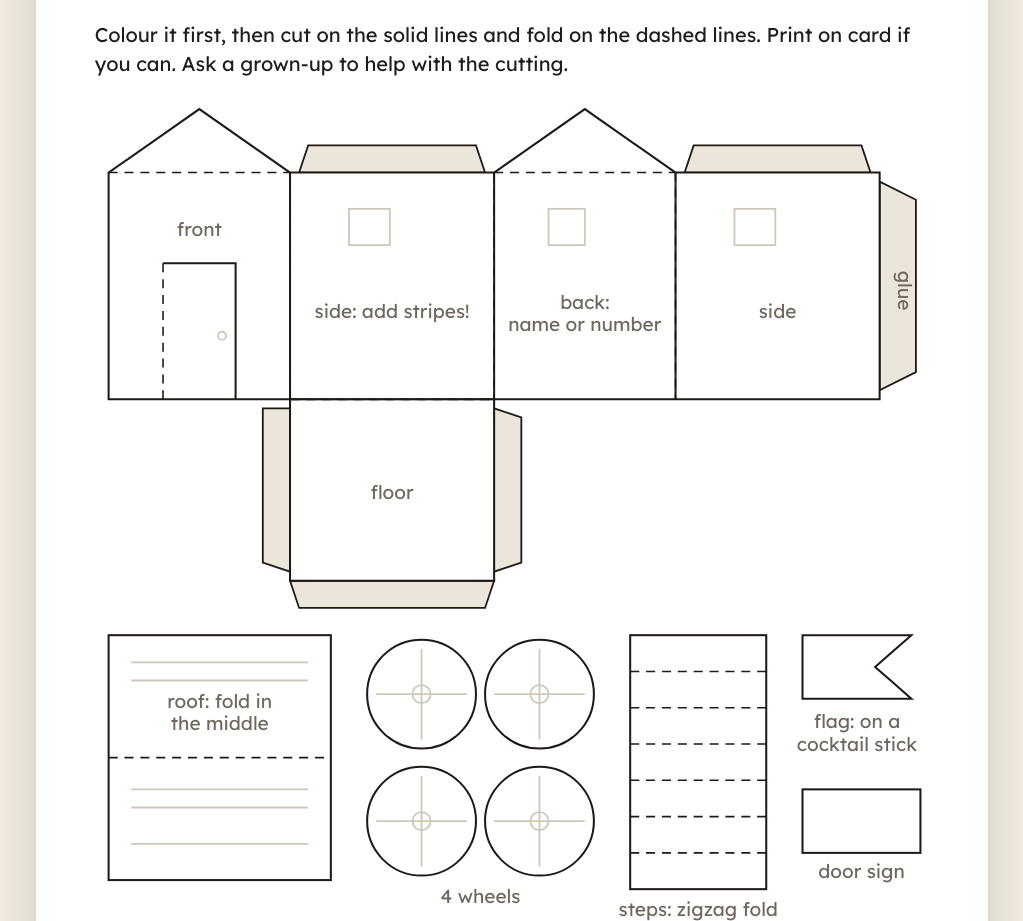
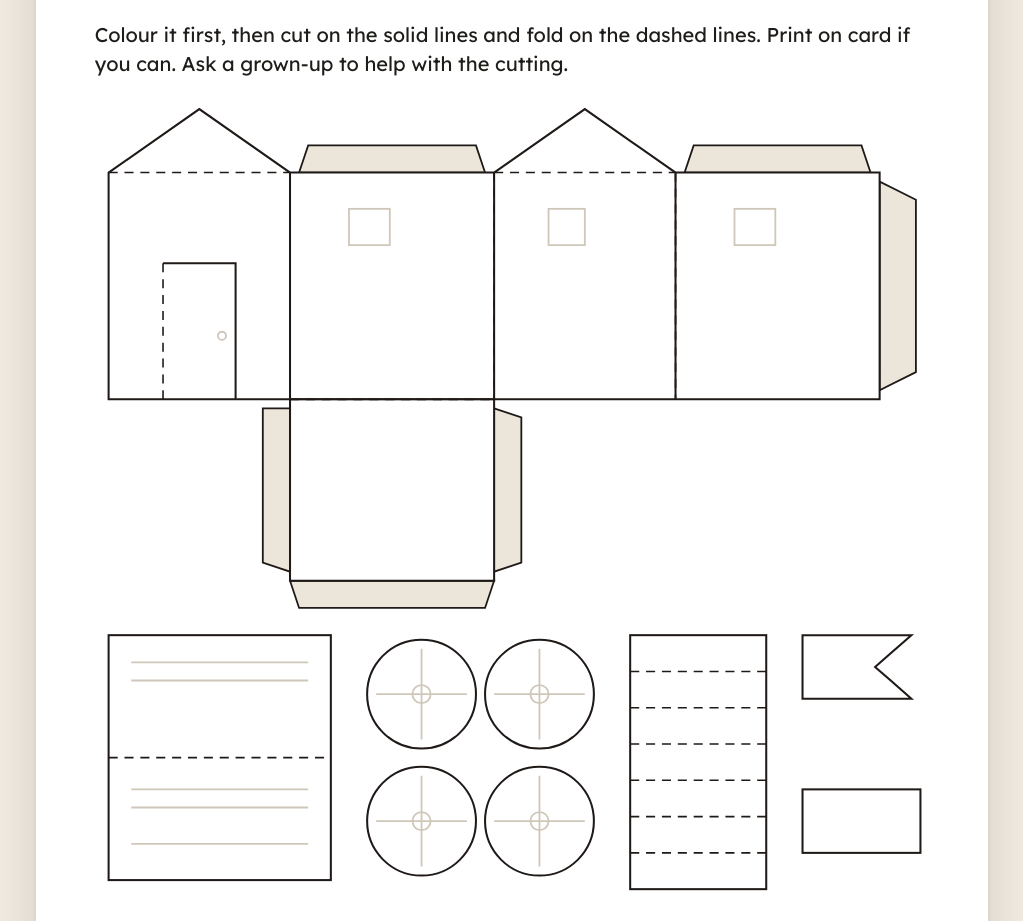
Before and after one commit to philhandley/astra-victorians, a plain HTML site: page sheets/bathing-machine.html in a window 1280 px wide. Shown: the part 4345-5266 px from the top of the page, without its empty margins (128-1151 px from the left). Drawn offline with Linux system fonts and the light colour scheme; a web font is replaced by a local one.

Commit message:
Bathing machine model: no words printed on the net

```diff
--- a/sheets/bathing-machine.html
+++ b/sheets/bathing-machine.html
@@ -232,31 +232,17 @@
       <circle class="dec" cx="28" cy="52" r="0.9"/>
       <rect class="dec" x="56" y="24" width="9" height="8"/><rect class="dec" x="141" y="24" width="9" height="8"/>
       <rect class="dec" x="100" y="24" width="8" height="8"/>
-      <text class="lbl" x="23" y="30" text-anchor="middle">front</text>
-      <text class="lbl" x="65.5" y="48" text-anchor="middle">side: add stripes!</text>
-      <text class="lbl" x="108" y="46" text-anchor="middle">back:</text>
-      <text class="lbl" x="108" y="51" text-anchor="middle">name or number</text>
-      <text class="lbl" x="150.5" y="48" text-anchor="middle">side</text>
-      <text class="lbl" x="65.5" y="88" text-anchor="middle">floor</text>
-      <text class="lbl" x="177" y="42" text-anchor="middle" transform="rotate(90 177 42)">glue</text>
       <rect class="c" x="3" y="118" width="49" height="54"/>
       <path class="f" d="M3 145 L52 145"/>
-      <text class="lbl" x="27.5" y="134" text-anchor="middle">roof: fold in</text>
-      <text class="lbl" x="27.5" y="139" text-anchor="middle">the middle</text>
       <path class="dec" d="M8 124 L47 124 M8 128 L47 128 M8 152 L47 152 M8 156 L47 156 M8 164 L47 164"/>
       <circle class="c" cx="72" cy="131" r="12"/><circle class="c" cx="98" cy="131" r="12"/>
       <circle class="c" cx="72" cy="159" r="12"/><circle class="c" cx="98" cy="159" r="12"/>
       <circle class="dec" cx="72" cy="131" r="2"/><circle class="dec" cx="98" cy="131" r="2"/><circle class="dec" cx="72" cy="159" r="2"/><circle class="dec" cx="98" cy="159" r="2"/>
       <path class="dec" d="M72 121v20M62 131h20M98 121v20M88 131h20M72 149v20M62 159h20M98 149v20M88 159h20"/>
-      <text class="lbl" x="85" y="177" text-anchor="middle">4 wheels</text>
       <rect class="c" x="118" y="118" width="30" height="56"/>
       <path class="f" d="M118 126h30M118 134h30M118 142h30M118 150h30M118 158h30M118 166h30"/>
-      <text class="lbl" x="133" y="180" text-anchor="middle">steps: zigzag fold</text>
       <path class="c" d="M156 118 L180 118 L172 125 L180 132 L156 132 Z"/>
-      <text class="lbl" x="168" y="138.5" text-anchor="middle">flag: on a</text>
-      <text class="lbl" x="168" y="143.5" text-anchor="middle">cocktail stick</text>
       <rect class="c" x="156" y="152" width="26" height="14"/>
-      <text class="lbl" x="169" y="171.5" text-anchor="middle">door sign</text>
     </svg>
   </div>
   <div class="key"><span><i></i>cut</span><span><i class="d"></i>fold</span><span><i class="t"></i>glue tab</span></div>
--- a/sw.js
+++ b/sw.js
@@ -1,5 +1,5 @@
 // Generated by tools/build_sw.py. Do not edit by hand.
-const VERSION = 'astravictorians-30e4d9c103';
+const VERSION = 'astravictorians-fbba2f9d45';
 const LOCAL = [
  "./",
  "index.html",
```
Also changed, not shown: 1 other file.
